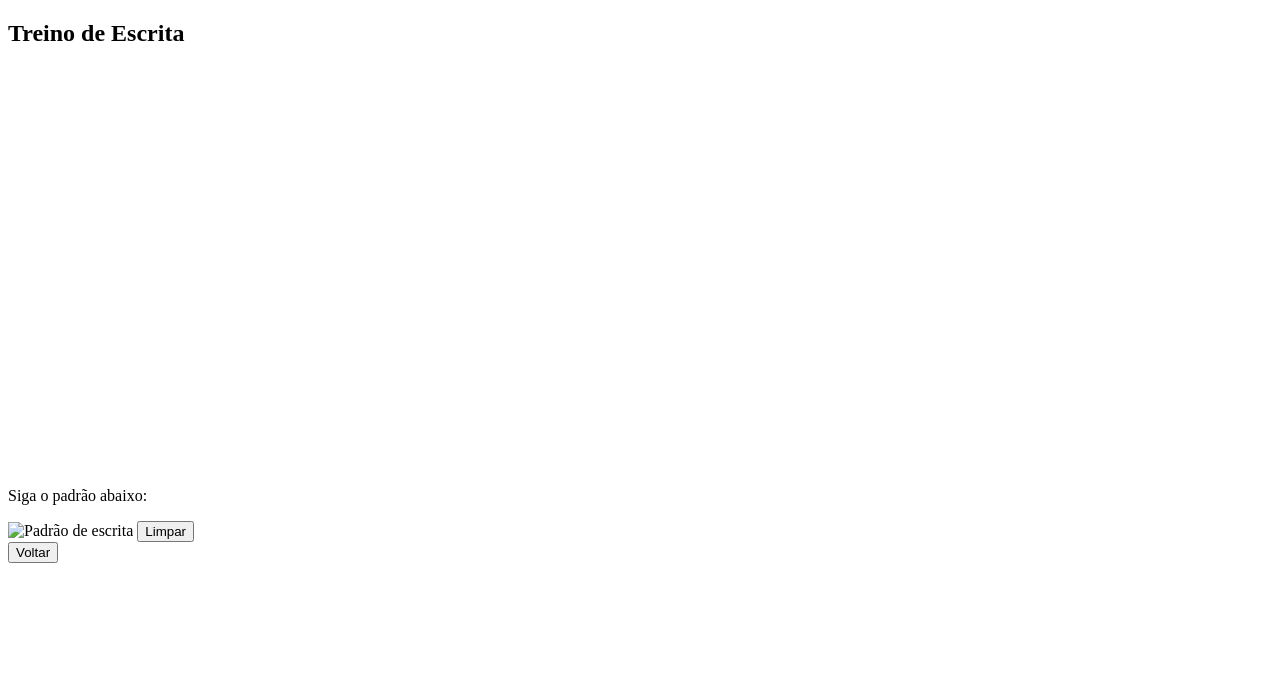
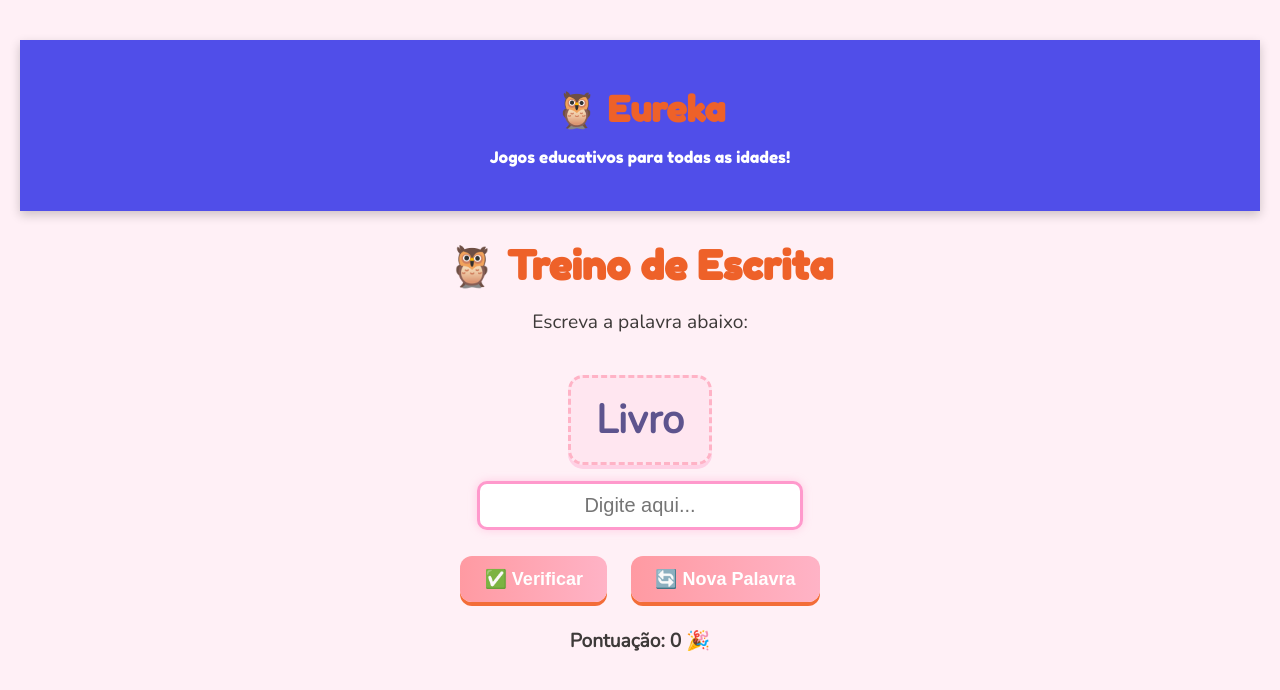
Before and after one commit to Kauaxz89/Eureka-main, a plain HTML site: page escrever.html in a window 1280 px wide. Drawn offline with nearby package versions, Linux system fonts and the light colour scheme.

Commit message:
Add files via upload

```diff
--- a/escrever.html
+++ b/escrever.html
@@ -1,22 +1,197 @@
 <!DOCTYPE html>
 <html lang="pt-BR">
 <head>
-    <meta charset="UTF-8">
-    <meta name="viewport" content="width=device-width, initial-scale=1.0">
-    <title>Document</title>
+  <meta charset="UTF-8" />
+  <title>Jogo de Treino de Escrita - Eureka</title>
+  <!-- Fonte mais infantil -->
+  <link href="https://fonts.googleapis.com/css2?family=Fredoka+One&family=Nunito&display=swap" rel="stylesheet">
+  <style>
+    body {
+      font-family: 'Nunito', sans-serif;
+      background-color: #fff0f6; /* Rosa claro */
+      color: #3e3a39;
+      text-align: center;
+      padding: 40px 20px;
+      margin: 0;
+    }
+
+    h1 {
+      font-family: 'Fredoka One', cursive;
+      font-size: 2.5rem;
+      color: #ee6129;
+      margin-bottom: 10px;
+    }
+
+    p {
+      font-size: 1.2rem;
+      margin-bottom: 20px;
+    }
+
+    .palavra-modelo {
+      font-size: 40px;
+      font-weight: bold;
+      color: #5e548e;
+      border: 3px dashed #ffb3c6;
+      padding: 15px 25px;
+      display: inline-block;
+      margin-top: 20px;
+      min-width: 80px;
+      border-radius: 15px;
+      background-color: #ffe6f0;
+      box-shadow: 0 4px #ffd1e5;
+      transition: all 0.3s ease;
+    }
+
+    input[type="text"] {
+      font-size: 20px;
+      padding: 10px;
+      width: 80%;
+      max-width: 300px;
+      margin: 1rem auto;
+      border: 3px solid #ffb3c6;
+      border-radius: 10px;
+      text-align: center;
+      outline: none;
+      transition: all 0.3s ease;
+      background-color: #fff;
+    }
+
+    input:focus {
+      border-color: #ff99cc;
+      box-shadow: 0 0 8px rgba(255, 150, 200, 0.4);
+    }
+
+    button {
+      margin: 10px;
+      padding: 12px 24px;
+      font-size: 18px;
+      cursor: pointer;
+      background: linear-gradient(to right, #ff9aa2, #ffb3c6);
+      color: white;
+      border: none;
+      border-radius: 12px;
+      font-weight: bold;
+      box-shadow: 0 4px #f36d38;
+      transition: transform 0.2s ease, box-shadow 0.2s ease;
+    }
+
+    button:hover {
+      transform: scale(1.05);
+      box-shadow: 0 6px #ff7fa3;
+    }
+
+    #resultado {
+      margin-top: 1rem;
+      font-size: 18px;
+      font-weight: bold;
+    }
+
+    .pontuacao {
+      font-size: 1.2rem;
+      margin-top: 1rem;
+      color: #3e3a39;
+      font-weight: bold;
+    }
+
+    .header-eureka {
+      background-color: #504ee9;
+      padding: 1.5rem 2rem;
+      text-align: center;
+      color: #fff;
+      box-shadow: 0 4px 10px rgba(0, 0, 0, 0.2);
+      font-family: 'Fredoka One', cursive;
+      margin-bottom: 30px;
+    }
+
+    .header-eureka h1 {
+      font-size: 2.2rem;
+      margin-bottom: 0.3rem;
+    }
+
+    .header-eureka p {
+      font-size: 1rem;
+    }
+  </style>
 </head>
 <body>
-      <!-- Jogo de Treino de Escrita -->
-        <section id="jogo-escrita-tela" class="jogo-tela">
-            <h2>Treino de Escrita</h2>
-            <canvas id="canvas-escrita" width="600" height="400"></canvas>
-            <div class="controles">
-                <p>Siga o padrão abaixo:</p>
-                <img src="img/padrão-escrita.png" alt="Padrão de escrita">
-                <button onclick="limparCanvas()">Limpar</button>
-            </div>
-            <button onclick="fecharJogo()">Voltar</button>
-        </section>
-        <script src="js/script.js"></script>
+
+  <!-- Simulando o cabeçalho do site -->
+  <div class="header-eureka">
+    <h1>🦉 Eureka</h1>
+    <p>Jogos educativos para todas as idades!</p>
+  </div>
+
+  <!-- Conteúdo do jogo -->
+  <h1>🦉 Treino de Escrita</h1>
+  <p>Escreva a palavra abaixo:</p>
+
+  <div class="palavra-modelo" id="palavraModelo">_</div>
+
+  <br/>
+  <input type="text" id="entradaUsuario" placeholder="Digite aqui..." autocomplete="off" />
+
+  <div class="controles">
+    <button onclick="verificarResposta()">✅ Verificar</button>
+    <button onclick="novaPalavra()">🔄 Nova Palavra</button>
+  </div>
+
+  <div id="resultado"></div>
+  <div class="pontuacao">Pontuação: <span id="pontos">0</span> 🎉</div>
+
+  <script>
+    const palavras = [
+      "Gato", "Internacional", "Inconstitucionalissimamente", "Grêmio",
+      "Músculo", "Paralelepípedo", "Estudo", "Lápis", "Sol", "Casa",
+      "Livro", "Mesa", "Caneta", "Carro", "Porta", "Cachorro", "Roblox",
+      "Barbie", "Boneca", "Futebol", "Computador", "Fortnite", "Barcelona"
+    ];
+    let palavraAtual = "";
+    let pontos = 0;
+
+    const modelo = document.getElementById("palavraModelo");
+    const entrada = document.getElementById("entradaUsuario");
+    const resultado = document.getElementById("resultado");
+    const pontosDisplay = document.getElementById("pontos");
+
+    function novaPalavra() {
+      if (palavras.length === 0) {
+        modelo.textContent = "🎉";
+        resultado.innerHTML = "Parabéns! Você terminou todas as palavras!";
+        return;
+      }
+      const idx = Math.floor(Math.random() * palavras.length);
+      palavraAtual = palavras.splice(idx, 1)[0];
+      modelo.textContent = palavraAtual;
+      entrada.value = "";
+      entrada.focus();
+      resultado.textContent = "";
+    }
+
+    function verificarResposta() {
+      const resposta = entrada.value.trim().toLowerCase();
+      if (!resposta) {
+        resultado.innerHTML = "⚠️ Digite algo antes de verificar!";
+        resultado.style.color = "orange";
+        return;
+      }
+      if (resposta === palavraAtual.toLowerCase()) {
+        resultado.innerHTML = "🎉 Correto! Muito bem!";
+        resultado.style.color = "#4caf50";
+        pontos++;
+        pontosDisplay.textContent = pontos;
+        setTimeout(novaPalavra, 1000);
+      } else {
+        resultado.innerHTML = `❌ Errado! Era: ${palavraAtual}`;
+        resultado.style.color = "#e74c3c";
+      }
+    }
+
+    window.onload = () => {
+      pontos = 0;
+      pontosDisplay.textContent = pontos;
+      novaPalavra();
+    };
+  </script>
+
 </body>
 </html>
```
Also changed, not shown: escrever.js (added, +52 -0 lines).
